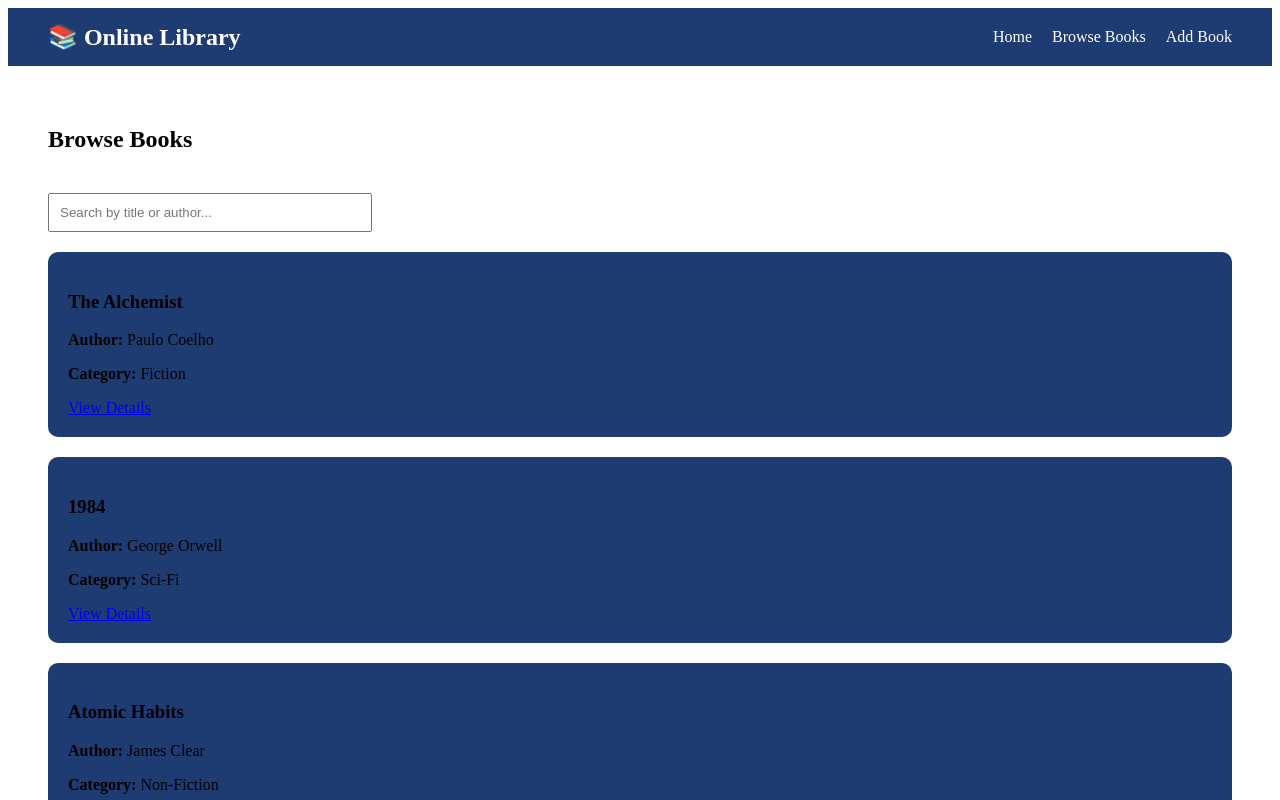
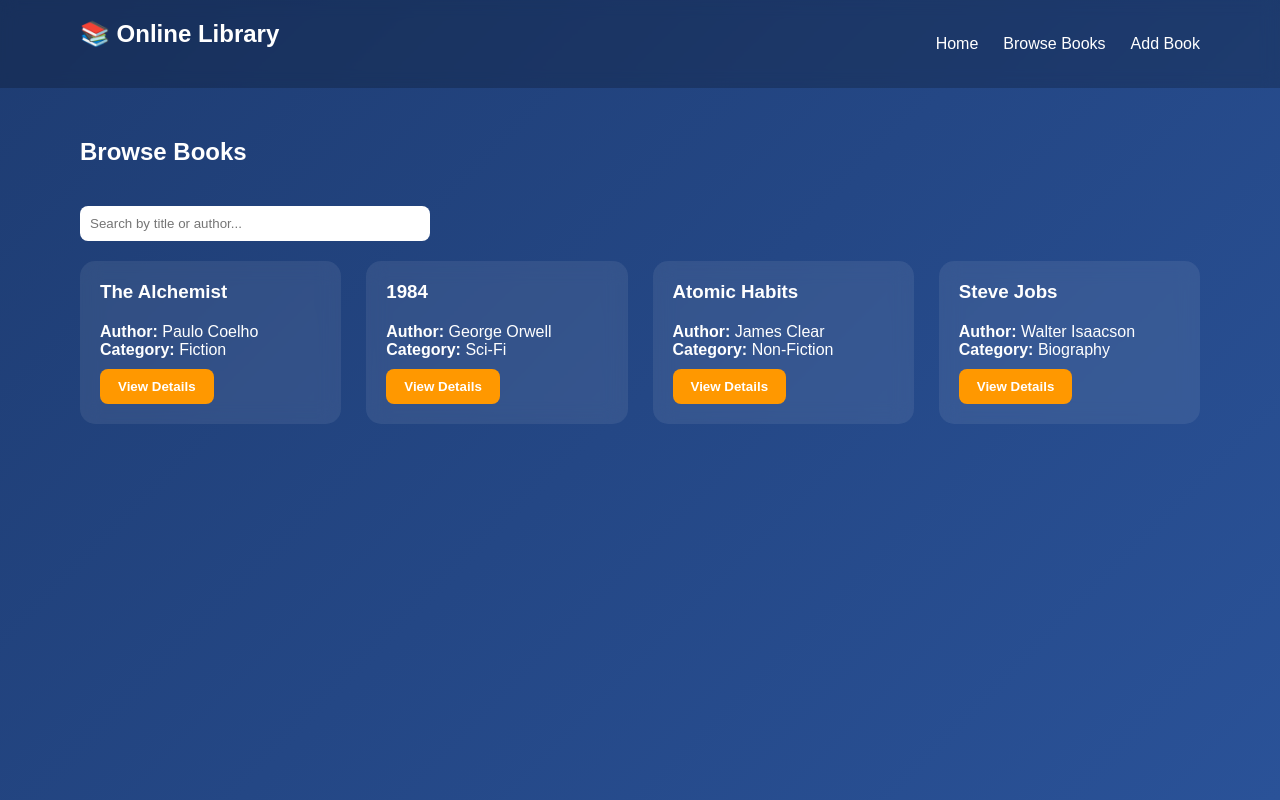
Before and after one commit to lohithkumark/online_library_system, a React (Vite) app in the folder online-library/: page /books in a window 1280 px wide. Shown: the top 800 px of the page. Built offline with nearby package versions, Linux system fonts and the light colour scheme.

Commit message:
Improved UI styling with modern glass effect and consistent design

```diff
--- a/online-library/src/App.jsx
+++ b/online-library/src/App.jsx
@@ -1,16 +1,33 @@
-import { Routes, Route } from "react-router-dom";
+import { Routes, Route, useLocation } from "react-router-dom";
 import Navbar from "./Navbar";
 import Home from "./pages/Home";
 import BrowseBooks from "./pages/BrowseBooks";
+import BookDetails from "./pages/BookDetails";
 import AddBook from "./pages/AddBook";
 import NotFound from "./pages/NotFound";
-import BookDetails from "./pages/BookDetails";
-
 
 function App() {
+  const location = useLocation();
+
+  // Valid routes where Navbar should be visible
+  const validPaths = [
+    "/",
+    "/books",
+    "/add-book"
+  ];
+
+  const isBooksRoute = location.pathname.startsWith("/books");
+  const isBookDetailsRoute = location.pathname.startsWith("/book");
+
+  const showNavbar =
+    validPaths.includes(location.pathname) ||
+    isBooksRoute ||
+    isBookDetailsRoute;
+
   return (
     <>
-      <Navbar />
+      {showNavbar && <Navbar />}
+
       <Routes>
         <Route path="/" element={<Home />} />
         <Route path="/books" element={<BrowseBooks />} />
@@ -19,7 +36,6 @@ function App() {
         <Route path="/add-book" element={<AddBook />} />
         <Route path="*" element={<NotFound />} />
       </Routes>
-
     </>
   );
 }
--- a/online-library/src/Navbar.jsx
+++ b/online-library/src/Navbar.jsx
@@ -2,35 +2,15 @@ import { Link } from "react-router-dom";
 
 function Navbar() {
   return (
-    <nav style={styles.nav}>
-      <h2 style={styles.logo}>📚 Online Library</h2>
-      <div>
-        <Link style={styles.link} to="/">Home</Link>
-        <Link style={styles.link} to="/books">Browse Books</Link>
-        <Link style={styles.link} to="/add-book">Add Book</Link>
+    <nav className="navbar">
+      <h2>📚 Online Library</h2>
+      <div className="nav-links">
+        <Link to="/">Home</Link>
+        <Link to="/books">Browse Books</Link>
+        <Link to="/add-book">Add Book</Link>
       </div>
     </nav>
   );
 }
 
-const styles = {
-  nav: {
-    display: "flex",
-    justifyContent: "space-between",
-    alignItems: "center",
-    padding: "15px 40px",
-    background: "#1e3c72",
-    color: "white"
-  },
-  logo: {
-    margin: 0
-  },
-  link: {
-    color: "white",
-    textDecoration: "none",
-    marginLeft: "20px",
-    fontWeight: "500"
-  }
-};
-
 export default Navbar;
--- a/online-library/src/main.jsx
+++ b/online-library/src/main.jsx
@@ -4,6 +4,8 @@ import { BrowserRouter } from "react-router-dom";
 import { Provider } from "react-redux";
 import App from "./App";
 import store from "./redux/store";
+import "./styles.css";
+
 
 ReactDOM.createRoot(document.getElementById("root")).render(
   <React.StrictMode>
--- a/online-library/src/pages/AddBook.jsx
+++ b/online-library/src/pages/AddBook.jsx
@@ -27,7 +27,6 @@ function AddBook() {
   const handleSubmit = (e) => {
     e.preventDefault();
 
-    // Validation
     if (
       !formData.title ||
       !formData.author ||
@@ -51,55 +50,56 @@ function AddBook() {
   };
 
   return (
-    <div style={{ padding: "40px" }}>
+    <div className="container">
       <h2>Add New Book</h2>
 
       {error && <p style={{ color: "red" }}>{error}</p>}
 
-      <form onSubmit={handleSubmit} style={{ maxWidth: "400px" }}>
+      <form
+        onSubmit={handleSubmit}
+        style={{ maxWidth: "450px" }}
+      >
         <input
           type="text"
           name="title"
-          placeholder="Title"
+          placeholder="Book Title"
           onChange={handleChange}
-          style={{ width: "100%", marginBottom: "10px", padding: "8px" }}
         />
 
         <input
           type="text"
           name="author"
-          placeholder="Author"
+          placeholder="Author Name"
           onChange={handleChange}
-          style={{ width: "100%", marginBottom: "10px", padding: "8px" }}
         />
 
         <input
           type="text"
           name="category"
-          placeholder="Category"
+          placeholder="Category (Fiction, Sci-Fi...)"
           onChange={handleChange}
-          style={{ width: "100%", marginBottom: "10px", padding: "8px" }}
         />
 
         <textarea
           name="description"
-          placeholder="Description"
+          placeholder="Book Description"
+          rows="4"
           onChange={handleChange}
-          style={{ width: "100%", marginBottom: "10px", padding: "8px" }}
         />
 
         <input
           type="number"
           name="rating"
-          placeholder="Rating"
+          placeholder="Rating (1 - 5)"
           min="1"
           max="5"
           step="0.1"
           onChange={handleChange}
-          style={{ width: "100%", marginBottom: "10px", padding: "8px" }}
         />
 
-        <button type="submit">Add Book</button>
+        <button type="submit">
+          Add Book
+        </button>
       </form>
     </div>
   );
--- a/online-library/src/pages/BookDetails.jsx
+++ b/online-library/src/pages/BookDetails.jsx
@@ -1,26 +1,38 @@
 import { useParams, Link } from "react-router-dom";
-import books from "../data/books";
+import { useSelector } from "react-redux";
 
 function BookDetails() {
   const { id } = useParams();
+  const books = useSelector((state) => state.books);
 
-  const book = books.find((b) => b.id === Number(id));
+  const book = books.find(
+    (b) => b.id === Number(id)
+  );
 
   if (!book) {
-    return <h2 style={{ padding: "40px" }}>Book Not Found</h2>;
+    return (
+      <div className="container">
+        <h2>Book Not Found</h2>
+      </div>
+    );
   }
 
   return (
-    <div style={{ padding: "40px" }}>
+    <div className="container">
+      <div className="card">
         <h2>{book.title}</h2>
+
         <p><strong>Author:</strong> {book.author}</p>
         <p><strong>Category:</strong> {book.category}</p>
         <p><strong>Description:</strong> {book.description}</p>
         <p><strong>Rating:</strong> ⭐ {book.rating}</p>
 
-      <Link to="/books" style={{ display: "inline-block", marginTop: "20px" }}>
+        <Link to="/books">
+          <button style={{ marginTop: "15px" }}>
             ← Back to Browse
+          </button>
         </Link>
+      </div>
     </div>
   );
 }
--- a/online-library/src/pages/BrowseBooks.jsx
+++ b/online-library/src/pages/BrowseBooks.jsx
@@ -3,16 +3,11 @@ import { useSelector } from "react-redux";
 import { useState } from "react";
 
 function BrowseBooks() {
-  // Get category from URL
   const { category } = useParams();
-
-  // Get books from Redux store
   const books = useSelector((state) => state.books);
-
-  // Local state for search
   const [searchTerm, setSearchTerm] = useState("");
 
-  // Filter by category (if exists)
+  // Filter by category
   let filteredBooks = category
     ? books.filter(
         (book) =>
@@ -20,7 +15,7 @@ function BrowseBooks() {
       )
     : books;
 
-  // Filter by search (title or author)
+  // Filter by search
   filteredBooks = filteredBooks.filter(
     (book) =>
       book.title.toLowerCase().includes(searchTerm.toLowerCase()) ||
@@ -28,44 +23,35 @@ function BrowseBooks() {
   );
 
   return (
-    <div style={{ padding: "40px" }}>
+    <div className="container">
       <h2>
         Browse Books {category && ` - ${category}`}
       </h2>
 
-      {/* Search Bar */}
+      {/* Search */}
       <input
+        className="search"
         type="text"
         placeholder="Search by title or author..."
         value={searchTerm}
         onChange={(e) => setSearchTerm(e.target.value)}
-        style={{
-          padding: "10px",
-          width: "300px",
-          margin: "20px 0"
-        }}
       />
 
-      {/* Books List */}
-      <div style={{ display: "grid", gap: "20px" }}>
+      {/* Books Grid */}
+      <div className="grid">
         {filteredBooks.length === 0 ? (
           <p>No books found.</p>
         ) : (
           filteredBooks.map((book) => (
-            <div
-              key={book.id}
-              style={{
-                padding: "20px",
-                background: "#1e3c72",
-                borderRadius: "10px"
-              }}
-            >
+            <div key={book.id} className="card">
               <h3>{book.title}</h3>
               <p><strong>Author:</strong> {book.author}</p>
               <p><strong>Category:</strong> {book.category}</p>
 
               <Link to={`/book/${book.id}`}>
-                View Details
+                <button style={{ marginTop: "10px" }}>
+                  View Details
+                </button>
               </Link>
             </div>
           ))
--- a/online-library/src/pages/NotFound.jsx
+++ b/online-library/src/pages/NotFound.jsx
@@ -1,5 +1,24 @@
+import { useLocation, Link } from "react-router-dom";
+
 function NotFound() {
-  return <h2>404 Page Not Found</h2>;
+  const location = useLocation();
+
+  return (
+    <div style={{
+      height: "100vh",
+      display: "flex",
+      flexDirection: "column",
+      justifyContent: "center",
+      alignItems: "center"
+    }}>
+      <h1>404 - Page Not Found ❌</h1>
+      <p>Invalid URL: {location.pathname}</p>
+
+      <Link to="/" style={{ marginTop: "20px" }}>
+        Go Back Home
+      </Link>
+    </div>
+  );
 }
 
 export default NotFound;
--- /dev/null
+++ b/online-library/src/styles.css
@@ -0,0 +1,104 @@
+/* RESET */
+* {
+  margin: 0;
+  padding: 0;
+  box-sizing: border-box;
+  font-family: "Poppins", sans-serif;
+}
+
+/* BODY BACKGROUND */
+body {
+  background: linear-gradient(135deg, #1e3c72, #2a5298);
+  color: #ffffff;
+  min-height: 100vh;
+}
+
+/* CONTAINER */
+.container {
+  padding: 50px 80px;
+}
+
+/* HEADINGS */
+h1, h2, h3 {
+  margin-bottom: 20px;
+}
+
+/* NAVBAR */
+.navbar {
+  display: flex;
+  justify-content: space-between;
+  align-items: center;
+  padding: 20px 80px;
+  background: rgba(0, 0, 0, 0.2);
+  backdrop-filter: blur(8px);
+}
+
+.navbar h2 {
+  font-weight: 600;
+}
+
+.nav-links a {
+  margin-left: 25px;
+  text-decoration: none;
+  color: white;
+  font-weight: 500;
+  transition: 0.3s ease;
+}
+
+.nav-links a:hover {
+  color: #ff9800;
+}
+
+/* BUTTON */
+button {
+  padding: 10px 18px;
+  border-radius: 8px;
+  border: none;
+  background: #ff9800;
+  color: white;
+  font-weight: 600;
+  cursor: pointer;
+  transition: 0.3s ease;
+}
+
+button:hover {
+  background: #ffb74d;
+  transform: translateY(-2px);
+}
+
+/* CARD */
+.card {
+  background: rgba(255, 255, 255, 0.08);
+  padding: 20px;
+  border-radius: 15px;
+  transition: 0.3s ease;
+  backdrop-filter: blur(10px);
+}
+
+.card:hover {
+  transform: translateY(-8px);
+  background: rgba(255, 255, 255, 0.15);
+}
+
+/* GRID */
+.grid {
+  display: grid;
+  grid-template-columns: repeat(auto-fit, minmax(230px, 1fr));
+  gap: 25px;
+}
+
+/* INPUTS */
+input, textarea {
+  width: 100%;
+  padding: 10px;
+  border-radius: 8px;
+  border: none;
+  margin-bottom: 15px;
+  outline: none;
+}
+
+/* SEARCH BAR */
+.search {
+  max-width: 350px;
+  margin: 20px 0;
+}
```
Lines whose indentation alone changed are shown as unchanged.
